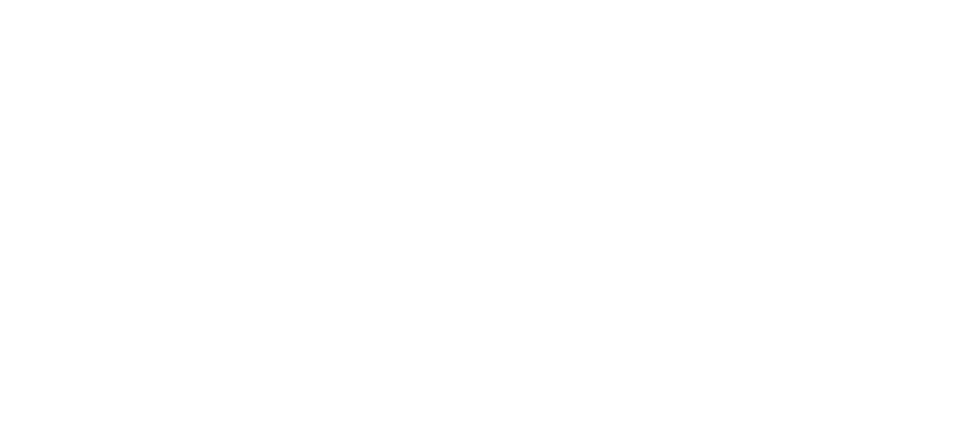
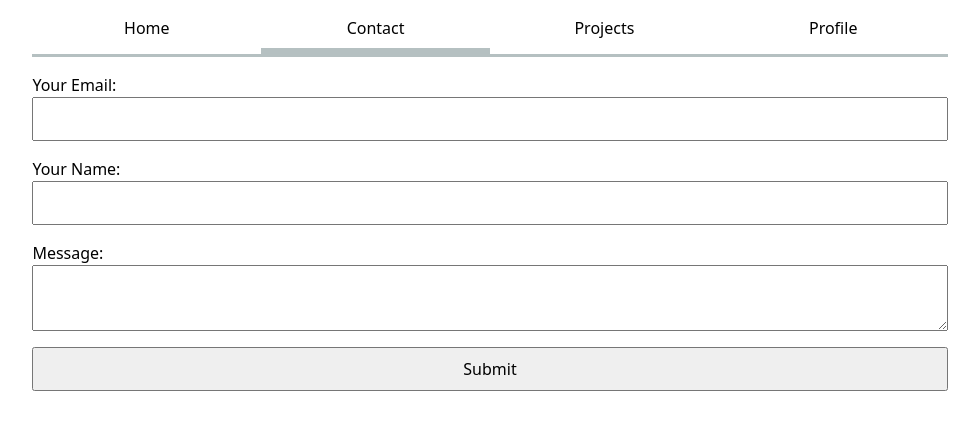
Before and after one commit to sylsylshi33-dev/05319-Lab, a plain HTML site: page contact/index.html in a window 1280 px wide. Shown: the whole page, without its empty margins (150-1129 px from the left). Drawn offline with Linux system fonts and the light colour scheme.

Commit message:
Added Nav Bar

```diff
--- a/contact/index.html
+++ b/contact/index.html
@@ -4,12 +4,31 @@
     <meta charset="UTF-8">
     <meta name="viewport" content="width=device-width, initial-scale=1.0">
     <title>Document</title>
+    <link rel="stylesheet" href="../style.css">
 </head>
 <body>
+    <nav>
+        <a href="../index.html">Home</a><br>
+        <a class="current" href="../contact/index.html">Contact</a><br>
+        <a href="../projects/index.html">Projects</a><br>
+        <a href="https://github.com/sylsylshi33-dev" target="_blank">Profile</a>
+    </nav>
     <form action="mailto: sylsylshi33@gmail.com"
           method="POST"
           enctype="text/plain">
-
+        <label>
+            Your Email:
+            <input name="email" type="email">
+        </label>
+        <label>
+            Your Name:
+            <input name="subject">
+        </label>
+        <label>
+            Message:
+            <textarea name="body"></textarea>
+        </label>
+        <button>Submit</button>
     </form>
 </body>
 </html>
--- a/style.css
+++ b/style.css
@@ -1,3 +1,56 @@
 body {
- font: 100%/1.5 system-ui;
+    font: 100%/1.5 system-ui;
+    width: 100ch;
+    margin-inline: auto;
+    padding: 50;
+    accent-color: var(--color-accent);
 }
+
+
+
+form {
+    display: block;
+    width: 100%;
+    box-sizing: border-box;
+    label {
+        display: block;
+        margin-block: 1em;
+    }
+    button,input,textarea{
+        font: inherit;
+        display: block;
+        width: 100%;
+        box-sizing: border-box;
+        padding: 0.5em;
+}
+}
+
+:root {
+  --color-accent: oklch(76.017% 0.12596 252.997);
+}
+
+nav {
+    display: flex;
+    margin-bottom: 1px;
+    border-bottom-style: solid;
+    border-bottom-color: oklch(80% 3% 200);
+    a{
+        flex: 1;
+        text-decoration: none;
+        color: inherit;
+        text-align: center;
+        padding: 0.5em;
+    }
+    a:hover{
+        border-bottom: 0.4em;
+        border-bottom-style: solid;
+        border-bottom-color: var(--color-accent);
+        background-color: oklch(from var(--color-accent) 95% 5% h);
+    }
+}
+
+.current {
+    border-bottom: 0.4em;
+    border-bottom-style: solid;
+    border-bottom-color: oklch(80% 3% 200);
+}
```
Also changed, not shown: index.html (+6 -0 lines), projects/index.html (+7 -1 lines).
